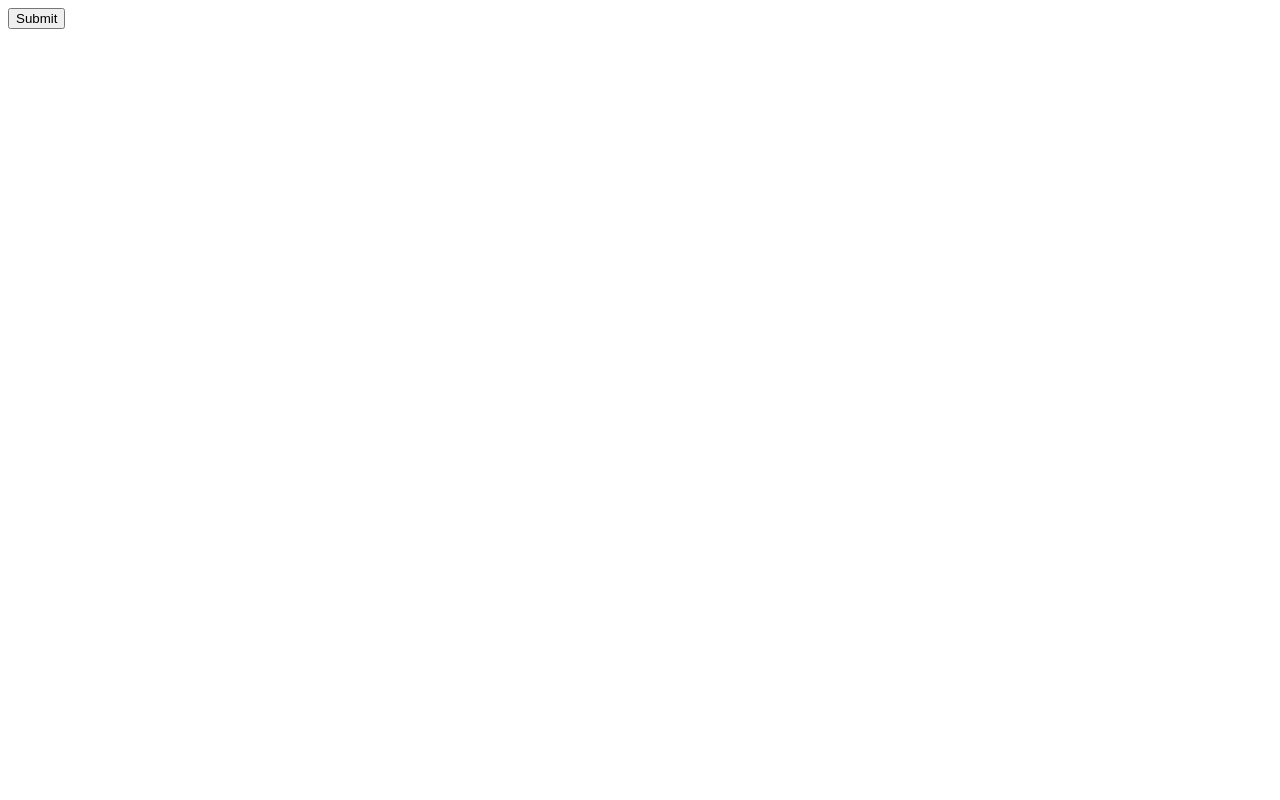
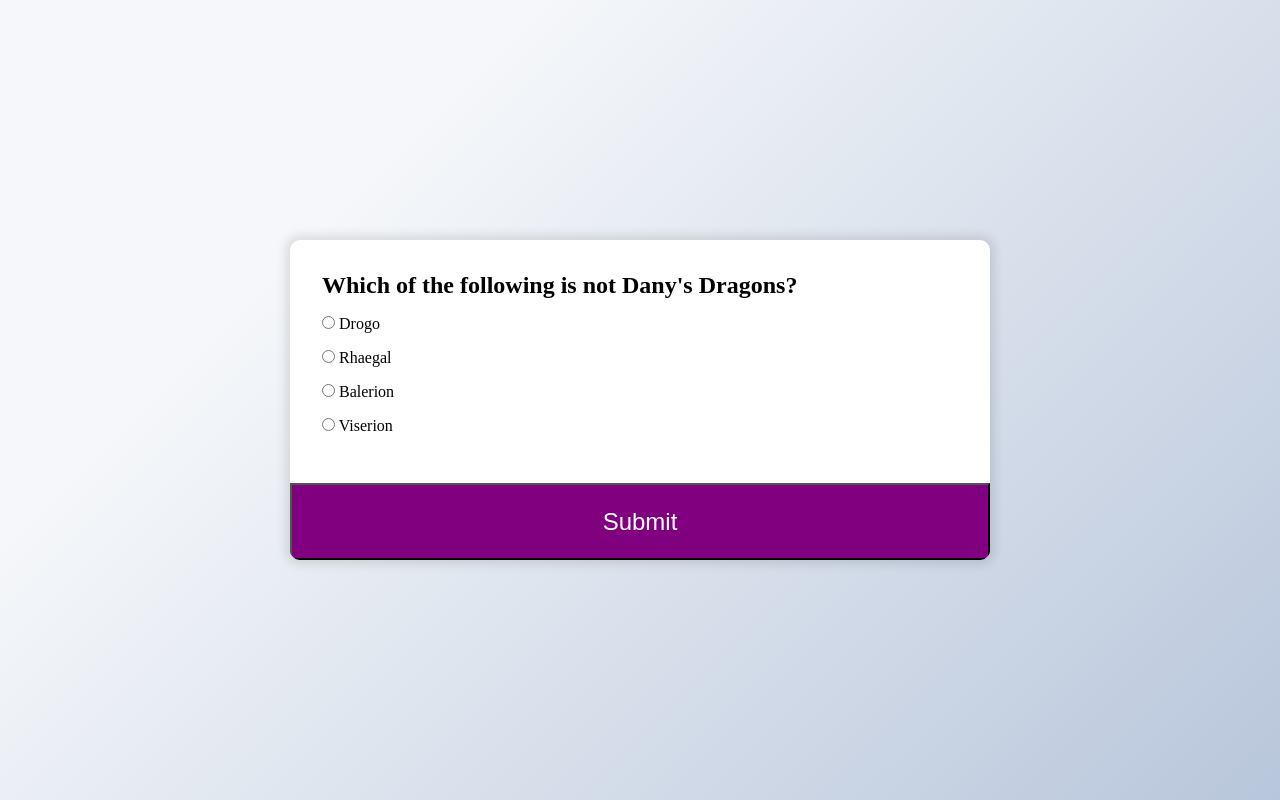
Before and after one commit to neomatrixtrilogy0/Trivia-App, a plain HTML site: page index.html in a window 1280 px wide. Drawn offline with Linux system fonts and the light colour scheme.

Commit message:
Finished coding the trivia quiz game about GoT

```diff
--- a/index.html
+++ b/index.html
@@ -4,13 +4,38 @@
     <meta charset="UTF-8">
     <meta http-equiv="X-UA-Compatible" content="IE=edge">
     <meta name="viewport" content="width=device-width, initial-scale=1.0">
+    <link rel="stylesheet" href="style.css">
+    <script src="main.js"defer></script>
     <title>Game of Thrones Quiz</title>
 </head>
 <body>
-    <div class="container">
+    <div class="quiz-container"id='quiz'>
 
+       <div class="quiz-header">
+            <h2 id="question">Question Text</h2>
 
-        <button>Submit</button>
+            <ul> <!--Short cut we can use ul>li*4>input+label-->
+                <li>
+                    <input type="radio" name="answer" id="a" class="answer">
+                    <label for="a" id="a_text">Question</label>
+                </li>
+                <li>
+                    <input type="radio" name="answer" id="b"  class="answer">
+                    <label for="b" id="b_text">Question</label>
+                </li>
+                <li>
+                    <input type="radio" name="answer" id="c"  class="answer">
+                    <label for="c" id="c_text">Question</label>
+                </li>
+                <li>
+                    <input type="radio" name="answer" id="d"  class="answer">
+                    <label for="d" id="d_text">Question</label>
+                </li>
+
+            </ul>
+       </div>
+
+        <button id="submit">Submit</button>
     </div>
 
 </body>
--- a/main.js
+++ b/main.js
@@ -27,6 +27,8 @@ const gotQuiz = [
         question: 'What did you think of the last season?',
         a: 'Yayyyy',
         b: 'Crap',
+        c: 'OK',
+        d: 'Great',
         correct: 'b'
     },
     {
@@ -39,3 +41,69 @@ const gotQuiz = [
     }
 
 ]
+
+const quiz = document.getElementById("quiz");
+const answerEls = document.querySelectorAll(".answer");
+const questionEl = document.getElementById("question");
+const a_text = document.getElementById("a_text");
+const b_text = document.getElementById("b_text");
+const c_text = document.getElementById("c_text");
+const d_text = document.getElementById("d_text");
+const submitBtn = document.getElementById("submit");
+
+let currentQuiz = 0;
+let score = 0;
+
+loadQuiz();
+
+function loadQuiz() {
+    deselectAnswers();
+
+    const currentgotQuiz = gotQuiz[currentQuiz];
+
+    questionEl.innerText = currentgotQuiz.question;
+    a_text.innerText = currentgotQuiz.a;
+    b_text.innerText = currentgotQuiz.b;
+    c_text.innerText = currentgotQuiz.c;
+    d_text.innerText = currentgotQuiz.d;
+}
+
+function getSelected() {
+    let answer = undefined;
+
+    answerEls.forEach((answerEl) => {
+        if (answerEl.checked) {
+            answer = answerEl.id;
+        }
+    });
+
+    return answer;
+}
+
+function deselectAnswers() {
+    answerEls.forEach((answerEl) => {
+        answerEl.checked = false;
+    });
+}
+
+submitBtn.addEventListener("click", () => {
+    // check to see the answer
+    const answer = getSelected();
+
+    if (answer) {
+        if (answer === gotQuiz[currentQuiz].correct) {
+            score++;
+        }
+
+        currentQuiz++;
+        if (currentQuiz < gotQuiz.length) {
+            loadQuiz();
+        } else {
+            quiz.innerHTML = `
+                <h2>You answered correctly ${score}/${gotQuiz.length} questions.</h2>
+
+                <button onclick="location.reload()">Reload</button>`;
+
+        }
+    }
+});
--- a/style.css
+++ b/style.css
@@ -0,0 +1,56 @@
+* {
+    margin: 0;
+    padding: 0;
+    box-sizing: border-box;
+}
+
+body {
+    background-color: #b8c6db;
+    background-image: linear-gradient(315deg, #b8c6db 0%, #f5f7fa 74%);
+    display: flex;
+    align-items: center;
+    justify-content: center;
+    margin: 0;
+    min-height: 100vh;
+}
+
+.quiz-container {
+    background-color: white;
+    border-radius: 10px;
+    box-shadow: 0 0 10px 5px rgba(0, 0, 0, 0.1);
+    width: 700px;
+    max-width: 100%;
+    overflow: hidden;
+}
+
+.quiz-header {
+    padding: 2rem;
+}
+
+ul {
+    list-style-type: none;
+    padding: 0;
+}
+
+ul li {
+    font-size: 1rem;
+    margin: 1rem 0;
+}
+
+ul li label {
+    cursor: pointer;
+}
+
+button {
+    background-color: purple;
+    color: white;
+    display: block;
+    font-size: 1.5rem;
+    width: 100%;
+    padding: 1.4rem;
+    cursor: pointer;
+}
+
+button:hover {
+    background-color: rgba(34, 2, 34, 0.438);
+}
```
Also changed, not shown: 1 other file.
